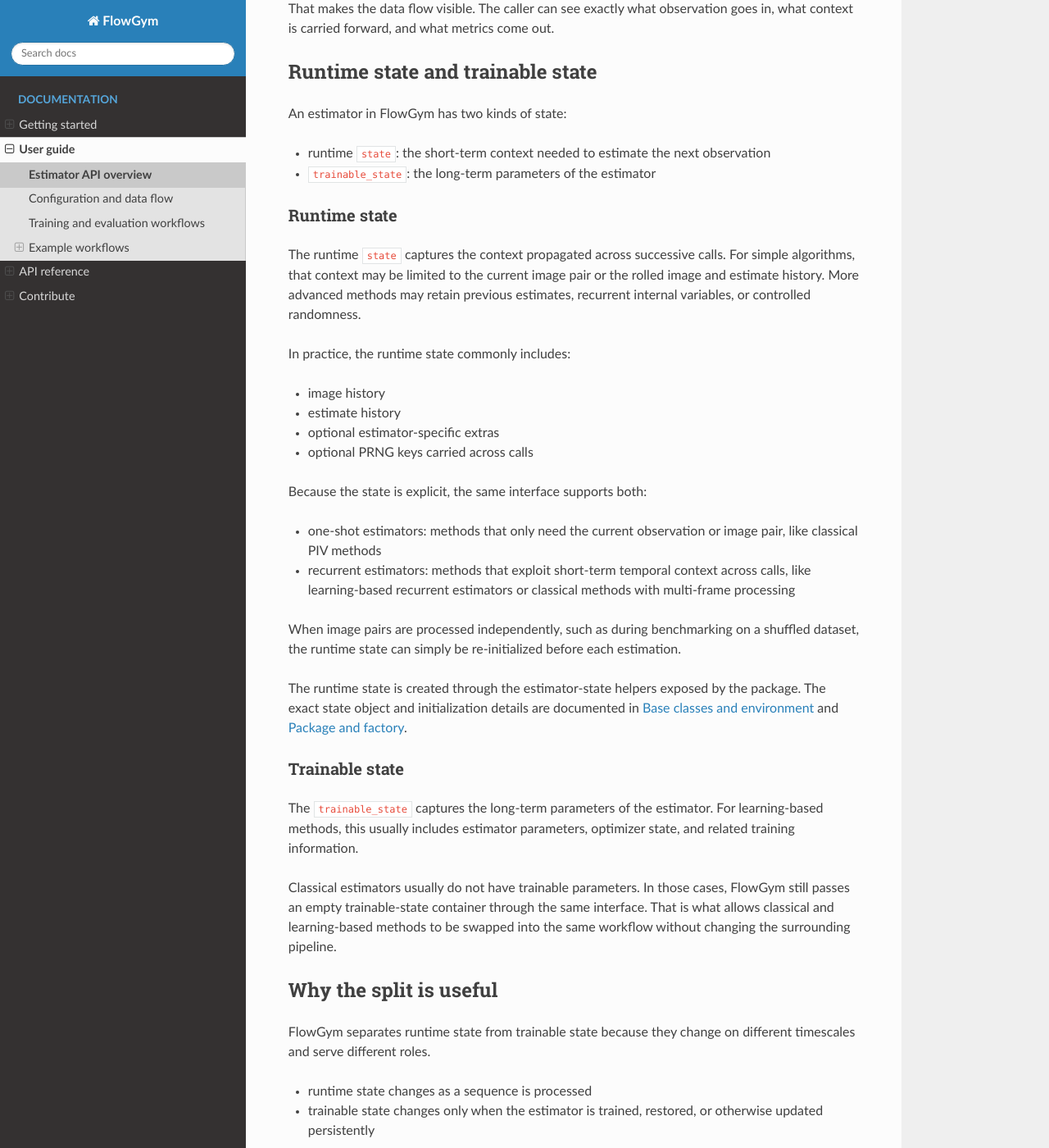
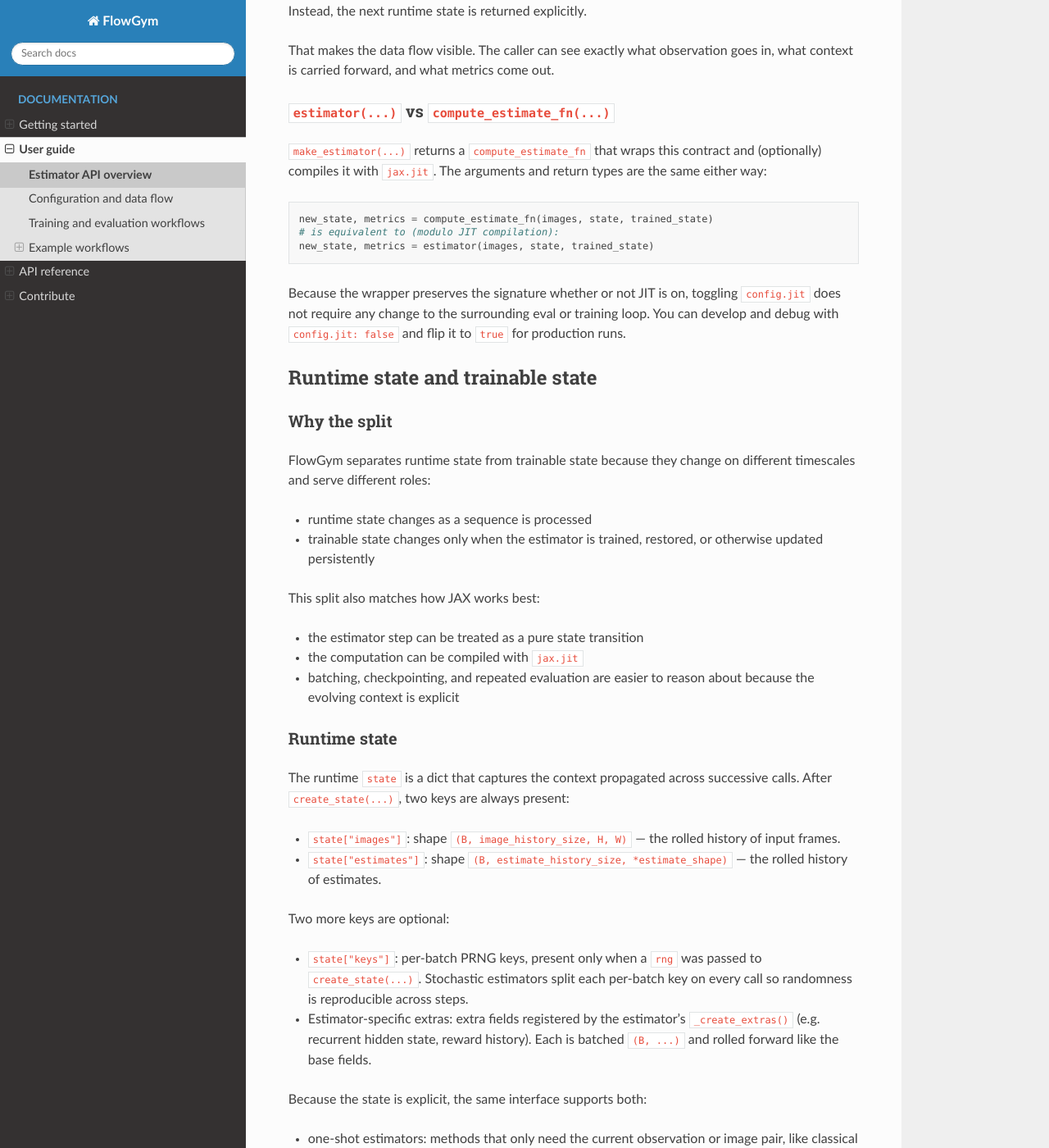
Before and after one commit to antonioterpin/flowgym, a Sphinx documentation site: the page built from docs/user-guide/estimator-api.md, in a window 1280 px wide and 1400 px high, scrolled down 1214 px. Shown: the whole window at 82% size. Built offline with Sphinx 7.4.7 and the Read the Docs theme 3.1.0, drawn with Linux system fonts in a browser that asks for light colours; some of the changed text lies outside the part shown.

Commit message:
docs(user-guide): clarify estimator API call signatures and runtime state
Reconcile the two API surfaces and fix inaccuracies in the runtime-
state description that drifted from the code:

- Update the call signature to estimator(images, state, trainable_state,
  cache_payload=None), name the optional cache_payload argument the
  page never mentioned, and state that images is batched (B, H, W).
- Add an explicit "estimator(...) vs compute_estimate_fn(...)"
  subsection explaining that compute_estimate_fn wraps estimator and
  optionally JIT-compiles it. Cover the practical consequence:
  toggling config.jit does not require any change to the surrounding
  eval/training loop.
- Rewrite the Runtime state subsection to match create_state in
  flowgym.common.base.estimator: state["images"] and state["estimates"]
  are mandatory with explicit shapes, state["keys"] is present only
  when rng is passed to create_state, plus estimator-specific extras.
- Replace the content-free "Hooks around estimation" section with a
  real YAML example showing config.preprocess and config.postprocess
  as lists of named transforms, plus the alternative path-to-YAML
  form, cross-linked to configuration-and-data.
- Move "Why the split" inside the Runtime/Trainable section so the
  motivation lives with what it motivates.

````diff
--- a/docs/user-guide/estimator-api.md
+++ b/docs/user-guide/estimator-api.md
@@ -33,152 +33,185 @@
 step has the shape:
 
 ```python
-new_state, metrics = estimator(image, state, trainable_state)
+new_state, metrics = estimator(images, state, trainable_state, cache_payload=None)
 ```
 
 Each call receives:
 
-- the latest observation
-- the current runtime `state`
-- the long-lived `trainable_state`
+- `images`: the latest observation, batched as `(B, H, W)`.
+- `state`: the current runtime state — a dict; see [Runtime state and
+  trainable state](#runtime-state-and-trainable-state).
+- `trainable_state`: the long-lived parameters of the estimator.
+- `cache_payload` (optional): pre-computed quantities for this batch
+  from `flowgym.training.caching`. Used only for this step; not
+  persisted in `state`.
 
 and returns:
 
 - an updated runtime `state`
 - a `metrics` dictionary for logging or inspection
 
-The call is side-effect free: the input observation and the
-`trainable_state` are not mutated in place. Instead, the next runtime state
-is returned explicitly.
+The call is side-effect free: the input `images` and the
+`trainable_state` are not mutated in place. Instead, the next runtime
+state is returned explicitly.
 
 That makes the data flow visible. The caller can see exactly what
-observation goes in, what context is carried forward, and what metrics come
-out.
+observation goes in, what context is carried forward, and what metrics
+come out.
+
+### `estimator(...)` vs `compute_estimate_fn(...)`
+
+`make_estimator(...)` returns a `compute_estimate_fn` that wraps this
+contract and (optionally) compiles it with `jax.jit`. The arguments
+and return types are the same either way:
+
+```python
+new_state, metrics = compute_estimate_fn(images, state, trained_state)
+# is equivalent to (modulo JIT compilation):
+new_state, metrics = estimator(images, state, trained_state)
+```
+
+Because the wrapper preserves the signature whether or not JIT is on,
+toggling `config.jit` does not require any change to the surrounding
+eval or training loop. You can develop and debug with `config.jit:
+false` and flip it to `true` for production runs.
 
 ## Runtime state and trainable state
 
-An estimator in FlowGym has two kinds of state:
+### Why the split
 
-- runtime `state`:
-  the short-term context needed to estimate the next observation
-- `trainable_state`:
-  the long-term parameters of the estimator
-
-### Runtime state
-
-The runtime `state` captures the context propagated across successive calls.
-For simple algorithms, that context may be limited to the current image pair
-or the rolled image and estimate history. More advanced methods may retain
-previous estimates, recurrent internal variables, or controlled randomness.
-
-In practice, the runtime state commonly includes:
-
-- image history
-- estimate history
-- optional estimator-specific extras
-- optional PRNG keys carried across calls
-
-Because the state is explicit, the same interface supports both:
-
-- one-shot estimators:
-  methods that only need the current observation or image pair, like
-  classical PIV methods
-- recurrent estimators:
-  methods that exploit short-term temporal context across calls, like
-  learning-based recurrent estimators or classical methods with
-  multi-frame processing
-
-When image pairs are processed independently, such as during benchmarking on
-a shuffled dataset, the runtime state can simply be re-initialized before
-each estimation.
-
-The runtime state is created through the estimator-state helpers exposed by
-the package. The exact state object and initialization details are
-documented in [Base classes and environment](../api/base.md) and
-[Package and factory](../api/package.md).
-
-### Trainable state
-
-The `trainable_state` captures the long-term parameters of the estimator.
-For learning-based methods, this usually includes estimator parameters, optimizer
-state, and related training information.
-
-Classical estimators usually do not have trainable parameters. In those cases,
-FlowGym still passes an empty trainable-state container through the same
-interface. That is what allows classical and learning-based methods to be
-swapped into the same workflow without changing the surrounding pipeline.
-
-## Why the split is useful
-
-FlowGym separates runtime state from trainable state because they change on
-different timescales and serve different roles.
+FlowGym separates runtime state from trainable state because they
+change on different timescales and serve different roles:
 
 - runtime state changes as a sequence is processed
-- trainable state changes only when the estimator is trained, restored, or
-  otherwise updated persistently
+- trainable state changes only when the estimator is trained,
+  restored, or otherwise updated persistently
 
 This split also matches how JAX works best:
 
 - the estimator step can be treated as a pure state transition
 - the computation can be compiled with `jax.jit`
-- batching, checkpointing, and repeated evaluation are easier to reason
-  about because the evolving context is explicit
+- batching, checkpointing, and repeated evaluation are easier to
+  reason about because the evolving context is explicit
+
+### Runtime state
+
+The runtime `state` is a dict that captures the context propagated
+across successive calls. After `create_state(...)`, two keys are
+always present:
+
+- `state["images"]`: shape `(B, image_history_size, H, W)` — the
+  rolled history of input frames.
+- `state["estimates"]`: shape
+  `(B, estimate_history_size, *estimate_shape)` — the rolled history
+  of estimates.
+
+Two more keys are optional:
+
+- `state["keys"]`: per-batch PRNG keys, present only when a `rng` was
+  passed to `create_state(...)`. Stochastic estimators split each
+  per-batch key on every call so randomness is reproducible across
+  steps.
+- Estimator-specific extras: extra fields registered by the
+  estimator's `_create_extras()` (e.g. recurrent hidden state, reward
+  history). Each is batched `(B, ...)` and rolled forward like the
+  base fields.
+
+Because the state is explicit, the same interface supports both:
+
+- one-shot estimators: methods that only need the current observation
+  or image pair, like classical PIV methods
+- recurrent estimators: methods that exploit short-term temporal
+  context across calls, like learning-based recurrent estimators or
+  classical methods with multi-frame processing
+
+When image pairs are processed independently, such as during
+benchmarking on a shuffled dataset, the runtime state can simply be
+re-initialized before each estimation.
+
+### Trainable state
+
+The `trainable_state` captures the long-term parameters of the
+estimator. For learning-based methods, this usually includes estimator
+parameters, optimizer state, and related training information.
+
+Classical estimators usually do not have trainable parameters. In
+those cases, FlowGym still passes an empty trainable-state container
+through the same interface. That is what allows classical and
+learning-based methods to be swapped into the same workflow without
+changing the surrounding pipeline.
 
 ## Using `make_estimator(...)`
 
-Most users do not instantiate an `Estimator` subclass directly. They start
-with `flowgym.make.make_estimator(...)`, which builds the estimator and
-returns the pieces needed to run it in a package-level workflow.
+Most users do not instantiate an `Estimator` subclass directly. They
+start with `flowgym.make.make_estimator(...)`, which builds the
+estimator and returns the pieces needed to run it in a package-level
+workflow.
 
-At a high level, `make_estimator(...)` returns:
+`make_estimator(...)` returns four objects:
 
 - a `trainable_state`
 - a `create_state_fn` helper for initializing runtime state
 - a `compute_estimate_fn` helper for stepping the estimator
 - the concrete `Estimator` object
 
-That means the usual public flow looks like this:
+In practice, the calling code looks like this:
 
 ```python
 trained_state, create_state_fn, compute_estimate_fn, estimator = make_estimator(
     estimator_config=estimator_config,
-    ...
+    image_shape=image_shape,
+    estimate_shape=estimate_shape,
+    rng=0,
 )
 
 state = create_state_fn(first_frame, rng)
 next_state, metrics = compute_estimate_fn(next_frame, state, trained_state)
 ```
 
-The helper functions are not a different abstraction from the `Estimator`
-contract. They are the package-level way FlowGym prepares that contract for
-real use, including shape inference, compilation, and estimator
-construction.
+The helpers are not a different abstraction from the `Estimator`
+contract — they are the package-level way FlowGym prepares that
+contract for real use, including shape inference, compilation, and
+estimator construction.
 
 For the generated reference docs behind this flow, see:
 
-- [Package and factory](../api/package.md) for `make_estimator(...)` and
-  the factory helpers
-- [Base classes and environment](../api/base.md) for the base estimator
-  methods and trainable-state types
+- [Package and factory](../api/package.md) for `make_estimator(...)`
+  and the factory helpers
+- [Base classes and environment](../api/base.md) for the base
+  estimator methods and trainable-state types
 
 ## Hooks around estimation
 
-The interface also gives FlowGym standard places to attach processing steps
-around estimation.
+The interface gives FlowGym standard places to attach processing steps
+around estimation:
 
-- pre-processing:
-  configured on the base `Estimator` and applied before estimation
-- post-processing:
-  available on flow-field estimators through the `FlowFieldEstimator`
-  subclass
+- **preprocessing**: applied to `images` before estimation. Configured
+  on every `Estimator` via `config.preprocess`.
+- **postprocessing**: applied to the produced estimate. Available on
+  flow-field estimators (`FlowFieldEstimator`) via `config.postprocess`.
 
-This lets pre-processing, estimation, and post-processing be specified
-independently instead of being entangled inside each algorithm.
+Both are configured in the estimator YAML as a list of named
+transforms:
 
-The generated reference docs for those hooks are in:
+```yaml
+config:
+    preprocess:
+        - name: crop_special
+          target_height: 832
+          target_width: 1024
+        - name: intensity_capping
+          n: 1.1
+    postprocess:
+        - name: resize_flow
+          target_height: 64
+          target_width: 64
+```
 
-- [Base classes and environment](../api/base.md)
-- [Estimators](../api/estimators.md)
+Either key can also point at a reusable YAML under
+`src/flowgym/config/estimators/pre-processing/` or `.../post-processing/`
+instead of an inline list — see
+[Configuration and data flow](configuration-and-data.md#preprocessing-and-postprocessing).
 
 ## Related pages
 
````
Also changed, not shown: other parts of docs/user-guide/estimator-api.md (+4 -4 lines).
